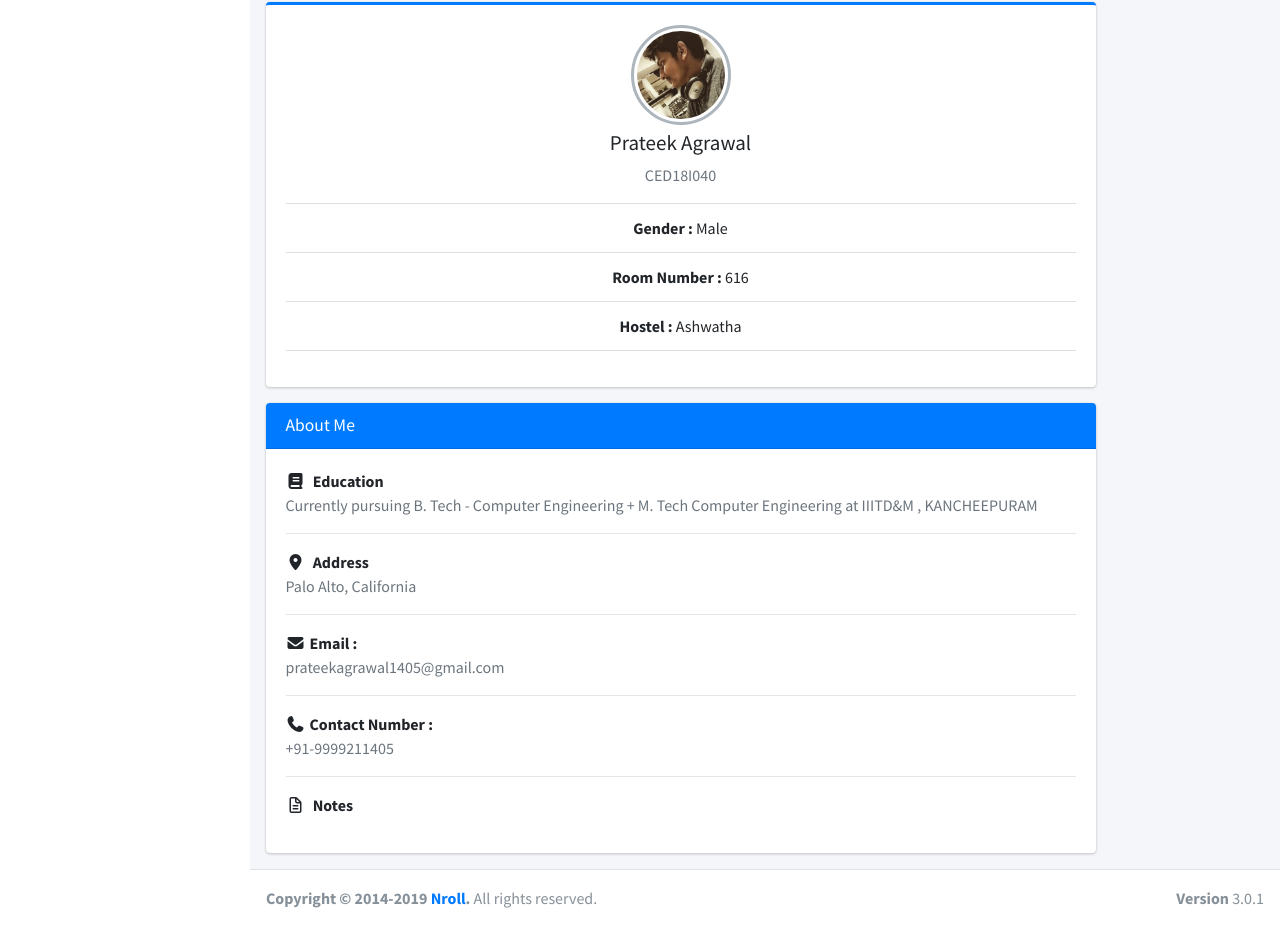
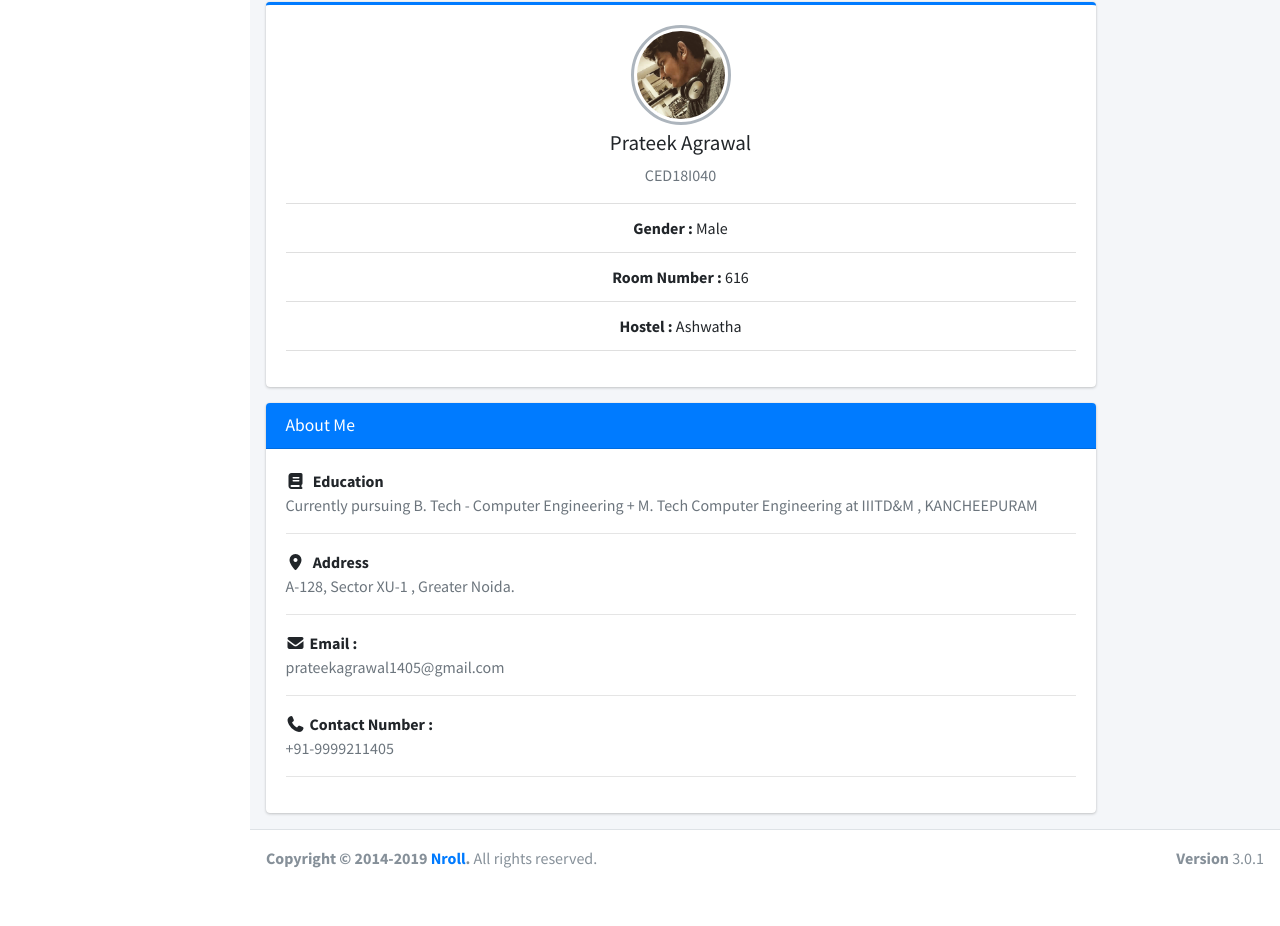
Before and after one commit to NrollAcademy/Nroll, a plain HTML site: page Sample/prateek.html in a window 1280 px wide. Shown: the part 95-1021 px from the top of the page. After the commit the page ends 981 px from the top, so only its background shows below. Drawn offline with nearby package versions, Linux system fonts and the light colour scheme.

Commit message:
Updated Prateek.html

```diff
--- a/Sample/prateek.html
+++ b/Sample/prateek.html
@@ -90,7 +90,7 @@
 
 								<strong><i class="fas fa-map-marker-alt mr-1"></i> Address</strong>
 
-								<p class="text-muted">Palo Alto, California</p>
+								<p class="text-muted">A-128, Sector XU-1 , Greater Noida.</p>
 
 								<hr>
 
@@ -109,10 +109,6 @@
 								</p>
 
 								<hr>
-
-								<strong><i class="far fa-file-alt mr-1"></i> Notes</strong>
-
-								<p class="text-muted"> </p>
 							</div>
 							<!-- /.card-body -->
 						</div>
```
